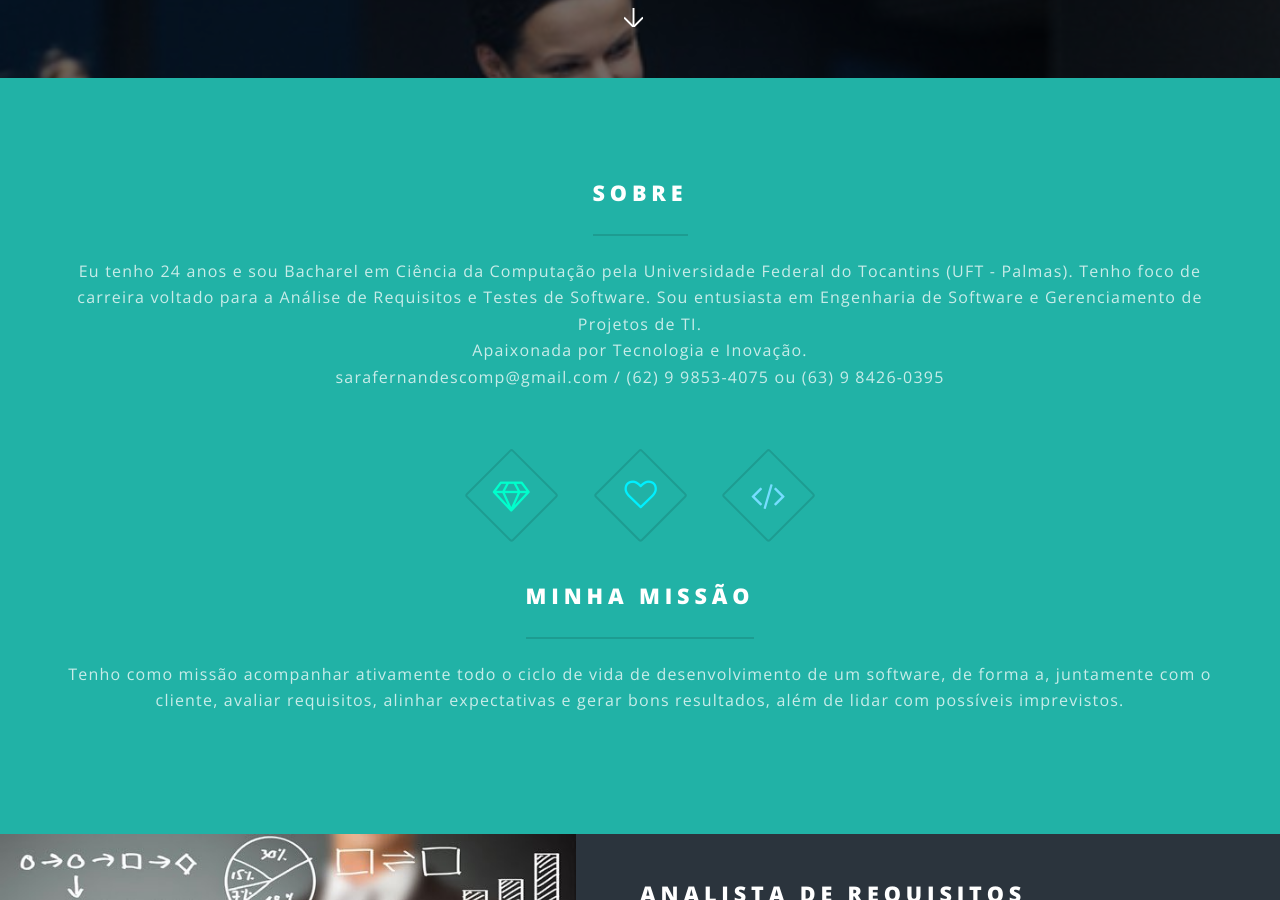
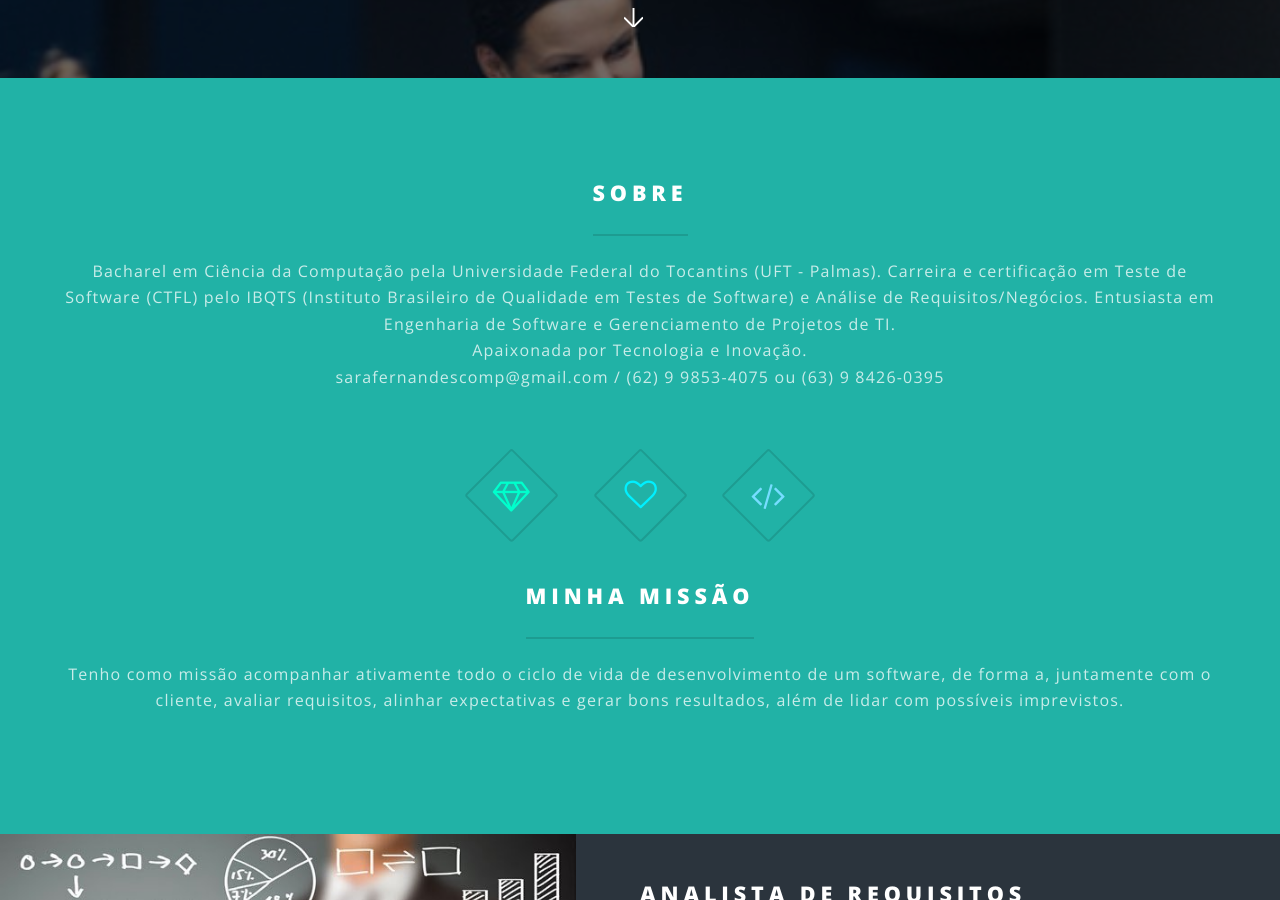
Before and after one commit to SaraFernandes/sarafernandes.github.io_sfdhgdfg, a Jekyll site: the page built from index.html, in a window 1280 px wide and 900 px high, scrolled down 922 px. Built offline with Jekyll 4.4.1, drawn with Linux system fonts in a browser that asks for light colours; some of the changed text lies outside the part shown.

Commit message:
Update index.html

```diff
--- a/index.html
+++ b/index.html
@@ -18,7 +18,7 @@ layout: landing
 						<div class="inner">
 							<header class="major">
 								<h2>Sobre</h2>
-								<p>Eu tenho 24 anos e sou Bacharel em Ciência da Computação pela Universidade Federal do Tocantins (UFT - Palmas). Tenho foco de carreira voltado para a Análise de Requisitos e Testes de Software.<!-- Ah… também aprecio o Desenvolvimento Web (Front-End), porque acho a web incrível e há uma facilidade enorme em aprender--> Sou entusiasta em Engenharia de Software e Gerenciamento de Projetos de TI. <br />
+								<p>Bacharel em Ciência da Computação pela Universidade Federal do Tocantins (UFT - Palmas). Carreira e certificação em Teste de Software (CTFL) pelo IBQTS (Instituto Brasileiro de Qualidade em Testes de Software) e Análise de Requisitos/Negócios. Entusiasta em Engenharia de Software e Gerenciamento de Projetos de TI. <br />
 								  Apaixonada por Tecnologia e Inovação. <br />
 									sarafernandescomp@gmail.com / (62) 9 9853-4075 ou (63) 9 8426-0395
 								</p>
@@ -43,7 +43,7 @@ layout: landing
 						<section class="spotlight">
 							<div class="image"><img src="images/requisitos.jpg" alt="" /></div><div class="content">
 								<h2>Analista de Requisitos</h2>
-								<p>Levantamento de requisitos para desenvolvimento ou implementação de  sistemas e também de demandas de melhorias relacionadas ao software; relatórios (documento de visão, documento de especificação  funcional de requisitos, casos de uso, classes, regras de negócios) segundo UML; modelagem de banco de dados, elaboração de manuais de usuário (de sistemas) e prototipação de telas.</p>
+								<p>Levantamento de requisitos para desenvolvimento ou implementação de  sistemas e também de demandas de melhorias relacionadas ao software; relatórios (documento de visão, documento de especificação  funcional de requisitos, casos de uso, classes, regras de negócios) segundo UML; modelagem de processos BPMN, modelagem de banco de dados, elaboração de manuais de usuário (de sistemas) e prototipação de telas.</p>
 							</div>
 						</section>
 						<section class="spotlight">
```
